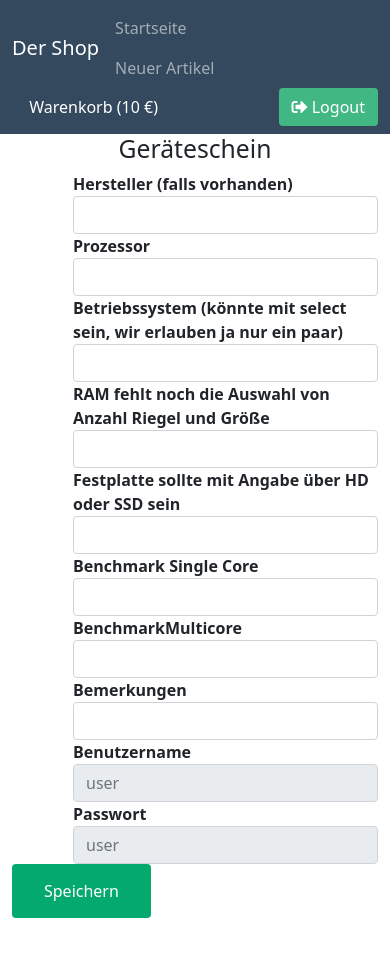
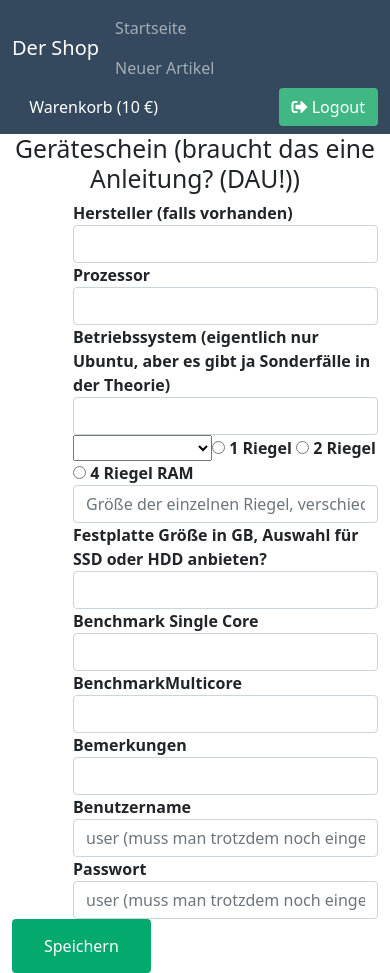
Before and after one commit to DatKHWolf/shop, a Vue app: page /pc in a window 390 px wide. Before the commit the page ends 918 px from the top, so only its background shows below. Built offline with nearby package versions, Linux system fonts and the light colour scheme.

Commit message:
Yup und Veevalidate für PC erstellt

```diff
--- a/src/pages/PCGeraeteschein.vue
+++ b/src/pages/PCGeraeteschein.vue
@@ -2,73 +2,157 @@
   <div>
     <TheShopLayout>
       <template #default>
-        <Form @submit="submitPCData">
-          <h2>Geräteschein</h2>
+        <Form @submit="submitPCData" :validation-schema="schema">
+          <h2>Geräteschein (braucht das eine Anleitung? (DAU!))</h2>
           <div class="form-row">
             <div class="form-group col-md-8 offset-2">
-              <label for="hersteller"><strong>Hersteller (falls vorhanden)</strong></label>
-              <Field as="input" name="hersteller" type="text" class="form-control" id="hersteller"></Field>
+              <label for="hersteller"
+                ><strong>Hersteller (falls vorhanden)</strong></label
+              >
+              <Field
+                as="input"
+                name="hersteller"
+                type="text"
+                class="form-control"
+                id="hersteller"
+              ></Field>
             </div>
           </div>
           <div class="form-row">
             <div class="form-group col-md-8 offset-2">
               <label for="prozessor"><strong>Prozessor</strong></label>
-              <Field as="input" name="prozessor" type="text" class="form-control" id="prozessor"></Field>
+              <Field
+                as="input"
+                name="prozessor"
+                type="text"
+                class="form-control"
+                id="prozessor"
+              ></Field>
             </div>
           </div>
           <div class="form-row">
             <div class="form-group col-md-8 offset-2">
-              <label for="betriebssystem"><strong>Betriebssystem (könnte mit select sein, wir erlauben ja nur ein paar)</strong></label>
-              <Field as="input" name="betriebssystem" type="text" class="form-control" id="betriebssystem"></Field>
+              <label for="betriebssystem"
+                ><strong
+                  >Betriebssystem (eigentlich nur Ubuntu, aber es gibt ja Sonderfälle in der Theorie)</strong
+                ></label
+              >
+              <Field
+                as="input"
+                name="betriebssystem"
+                type="text"
+                class="form-control"
+                id="betriebssystem"
+              ></Field>
+            </div>
+          </div>
+          <div class="form-floating">
+            <div class="form-group col-md-8 offset-2">
+              <Field name="ramtype" as="select" id="ramtype">
+                <option selected>Ramtyp wählen</option>
+                <option value="DDR2">DDR2</option>
+                <option value="DDR3">DDR3</option>
+                <option value="DDR4">DDR4</option>
+              </Field>
+              <Field name="riegel" type="radio" value="1" id="riegel"/><strong> 1 Riegel </strong>
+              <Field name="riegel" type="radio" value="2" id="riegel"/> <strong>2 Riegel </strong>
+              <Field name="riegel" type="radio" value="4" id="riegel"/> <strong>4 Riegel </strong>
+              <label for="ram"
+                ><strong
+                  > RAM </strong
+                ></label
+              >
+              <Field as="input" name="ram" class="form-control" id="ram" placeholder="Größe der einzelnen Riegel, verschiedene Riegel verbaut man nicht!">
+
+              </Field>
+            </div>
+          </div>
+
+          <div class="form-row">
+            <div class="form-group col-md-8 offset-2">
+              <label for="festplatte"
+                ><strong
+                  >Festplatte Größe in GB, Auswahl für SSD oder HDD anbieten?</strong
+                ></label
+              >
+              <Field
+                as="input"
+                name="festplatte"
+                type="text"
+                class="form-control"
+                id="festplatte"
+              ></Field>
             </div>
           </div>
           <div class="form-row">
             <div class="form-group col-md-8 offset-2">
-              <label for="ram"><strong>RAM fehlt noch die Auswahl von Anzahl Riegel und Größe</strong></label>
-              <Field as="input" name="ram" type="text" class="form-control" id="ram"></Field>
-            </div>
-          </div>
-
-
-          <div class="form-row">
-            <div class="form-group col-md-8 offset-2">
-              <label for="festplatte"><strong>Festplatte sollte mit Angabe über HD oder SSD sein</strong></label>
-              <Field as="input" name="festplatte" type="text" class="form-control" id="festplatte"></Field>
+              <label for="benchmarkSinglecore"
+                ><strong>Benchmark Single Core</strong></label
+              >
+              <Field
+                as="input"
+                name="benchmarkSinglecore"
+                type="text"
+                class="form-control"
+                id="benchmarkSinglecore"
+              ></Field>
             </div>
           </div>
           <div class="form-row">
             <div class="form-group col-md-8 offset-2">
-              <label for="benchmarkSinglecore"><strong>Benchmark Single Core</strong></label>
-              <Field as="input" name="benchmarkSinglecore" type="text" class="form-control" id="benchmarkSinglecore"></Field>
-            </div>
-          </div>
-          <div class="form-row">
-            <div class="form-group col-md-8 offset-2">
-              <label for="benchmarkMulticore"><strong>BenchmarkMulticore</strong></label>
-              <Field as="input" name="benchmarkMulticore" type="text" class="form-control" id="benchmarkMulticore"></Field>
+              <label for="benchmarkMulticore"
+                ><strong>BenchmarkMulticore</strong></label
+              >
+              <Field
+                as="input"
+                name="benchmarkMulticore"
+                type="text"
+                class="form-control"
+                id="benchmarkMulticore"
+              ></Field>
             </div>
           </div>
           <div class="form-row">
             <div class="form-group col-md-8 offset-2">
               <label for="bemerkungen"><strong>Bemerkungen </strong></label>
-              <Field as="input" name="bemerkungen" type="text" class="form-control" id="bemerkungen"></Field>
+              <Field
+                as="field"
+                name="bemerkungen"
+                type="text"
+                class="form-control"
+                id="bemerkungen"
+              ></Field>
             </div>
           </div>
           <div class="form-row">
             <div class="form-group col-md-8 offset-2">
               <label for="benutzername"><strong>Benutzername</strong></label>
-              <Field as="input" name="benutzername" type="text" class="form-control" id="benutzername" placeholder="user" disabled></Field>
+              <Field
+                as="input"
+                name="benutzername"
+                type="text"
+                class="form-control"
+                id="benutzername"
+                placeholder="user (muss man trotzdem noch eingeben)"
+              ></Field>
             </div>
           </div>
           <div class="form-row">
             <div class="form-group col-md-8 offset-2">
               <label for="passwort"><strong>Passwort</strong></label>
-              <Field as="input" name="passwort" type="text" placeholder="user" class="form-control" id="passwort" disabled></Field>
+              <Field
+                as="input"
+                name="passwort"
+                type="text"
+                placeholder="user (muss man trotzdem noch eingeben)"
+                class="form-control"
+                id="passwort"
+              ></Field>
             </div>
           </div>
           <button class="btn bg-vue">
-              <span>Speichern</span>
-            </button>
+            <span>Speichern</span>
+          </button>
         </Form>
       </template>
     </TheShopLayout>
@@ -78,7 +162,7 @@
 <script>
 import TheShopLayout from "@/layouts/TheShopLayout.vue";
 import { Form, Field } from "vee-validate";
-//import * as yup from "yup";
+import * as yup from "yup";
 export default {
   name: "PCGeraeteschein",
   components: {
@@ -86,37 +170,82 @@ export default {
     Form,
     Field,
   },
-  methods:{
-      submitPCData(values){
-        console.log(values)
-      }
+  methods: {
+    submitPCData(values) {
+      console.log(values);
     },
-  data(){
-    return {
-        hersteller : "",
-        prozessor : "",
-        betriebssystem:"",
-        ram:"",
-        festplatte:"",
-        //Endkontrolle + Sichtkontrolle durch Yup
-        benchmarkSinglecore:"",
-        benchmarkMulticore:"",
-        bemerkungen:"",
-        benutzername:"user",
-        passwort:"user",
-    }
+  },
+  data() {
+    const schema = yup.object().shape({
+      hersteller: yup
+        .string()
+        .required("Email wird benötigt"),
+      prozessor: yup
+        .string()
+        .required("Ein Prozessor wird benötigt"),
+      betriebssystem: yup
+        .string()
+        .required("Ein Betriebssystem wird benötigt"),
+      ramtype:yup
+      .string()
+      .required("Du musst einen Typ von Arbeitsspeicher auswählen"),
+      riegel:yup
+      .string()
+      .required("Wie viele Riegel sind im Rechner verbaut?"),
+      ram:yup
+      .number().integer()
+      .required("Wie viel GB Arbeitsspeicher hat der verbaute Riegeltyp?"),
+      festplatte:yup
+      .number().integer()
+      .required("Wie groß ist die Festplatte?"),
+      benchmarkSinglecore:yup
+      .number().integer()
+      .required("Es wird ein Benchmarkscore benötigt"),
+      benchmarkMulticore:yup
+      .number().integer()
+      .required("Es wird ein Benchmarkscore benötigt"),
+      bemerkungen:yup
+      .string()
+      .optional(),
+      benutzername:yup
+      .string()
+      .required("Es wird ein Benutzername benötigt."),
+      passwort:yup
+      .string()
+      .required("Es wird ein Passwort benötigt."),
 
 
-  }
+
+
+    });
+    return {
+      schema,
+      pcDataOB: {
+        hersteller: "",
+        prozessor: "",
+        betriebssystem: "",
+        riegel:"",
+        ramtype:"DDR3",
+        ram: "",
+        festplatte: "",
+        //Endkontrolle + Sichtkontrolle durch Yup
+        benchmarkSinglecore: "",
+        benchmarkMulticore: "",
+        bemerkungen: "",
+        benutzername: "user",
+        passwort: "user",
+      },
+    };
+  },
 };
 </script>
 
 <style scoped>
-h2{
+h2 {
   text-align: center;
 }
-button{
-  background-color: #04AA6D; /* Green */
+button {
+  background-color: #04aa6d; /* Green */
   border: none;
   color: white;
   padding: 15px 32px;
```
